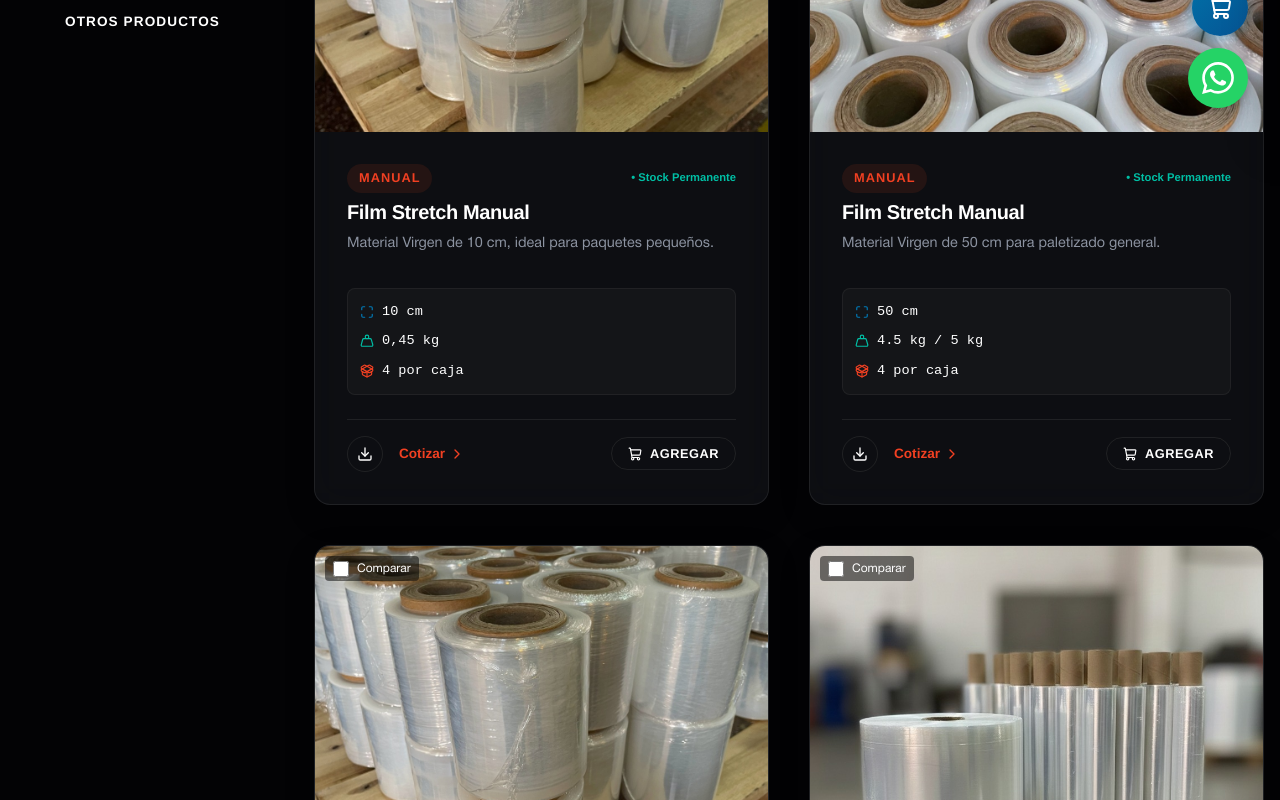
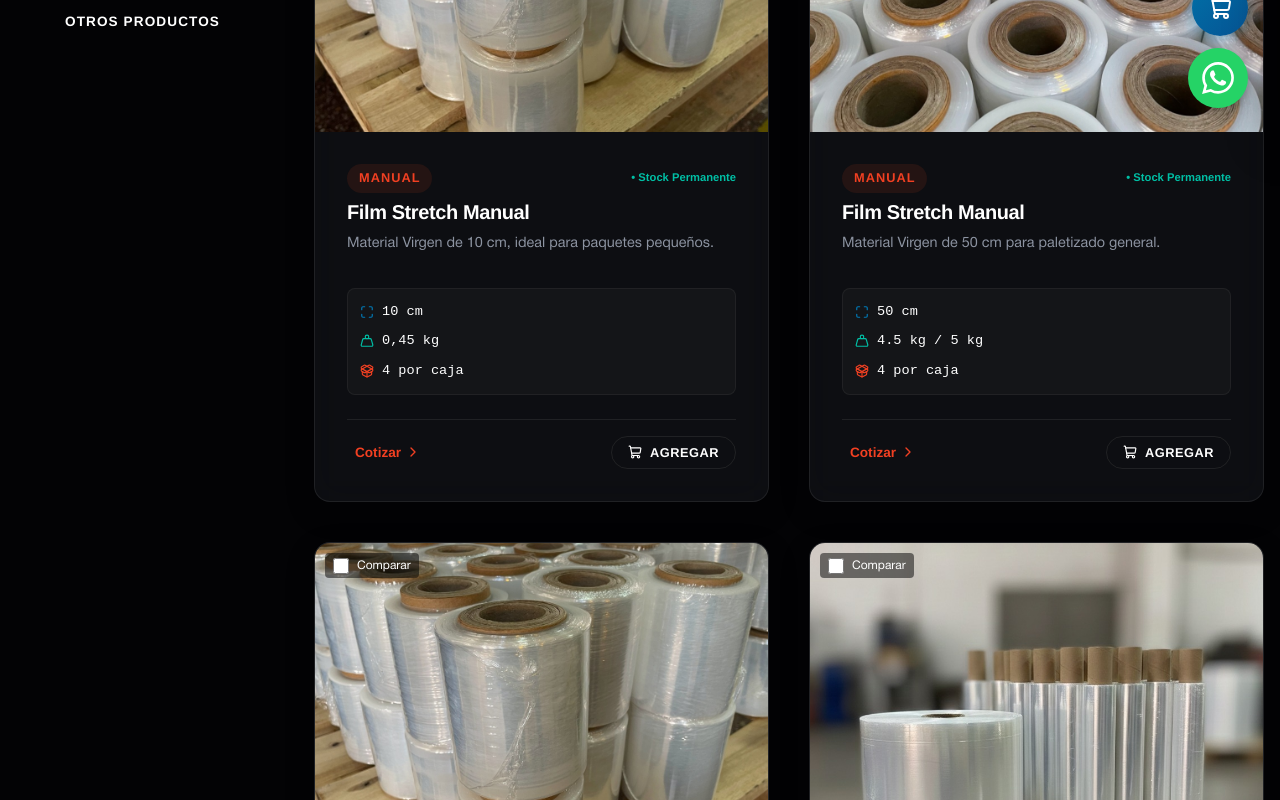
Before and after one commit to Manuelherrera22/Mad-Packaging, a React (Vite) app: page /productos in a window 1280 px wide. Shown: the part 660-1460 px from the top of the page. Built offline with nearby package versions, Linux system fonts and the light colour scheme.

Commit message:
feat: remove unsupported technical sheet pdf download buttons

```diff
--- a/src/components/ProductCard.jsx
+++ b/src/components/ProductCard.jsx
@@ -82,15 +82,7 @@ export default function ProductCard({ product, onQuickView, onToggleCompare, isC
         </div>
 
         <div style={{ borderTop: '1px solid var(--border-color)', paddingTop: '1rem', display: 'flex', justifyContent: 'space-between', alignItems: 'center' }}>
-          <div style={{ display: 'flex', gap: '0.5rem' }}>
-            <button
-              onClick={() => alert('La descarga de la ficha técnica no está disponible en esta demo.')}
-              title="Descargar Ficha Técnica (PDF)"
-              style={{ background: 'transparent', border: '1px solid var(--border-color)', color: 'var(--text-muted)', width: '36px', height: '36px', borderRadius: '50%', display: 'flex', alignItems: 'center', justifyContent: 'center', cursor: 'pointer' }}
-              className="hover-bg-secondary"
-            >
-              <svg xmlns="http://www.w3.org/2000/svg" width="16" height="16" viewBox="0 0 24 24" fill="none" stroke="currentColor" strokeWidth="2" strokeLinecap="round" strokeLinejoin="round"><path d="M21 15v4a2 2 0 0 1-2 2H5a2 2 0 0 1-2-2v-4"/><polyline points="7 10 12 15 17 10"/><line x1="12" x2="12" y1="15" y2="3"/></svg>
-            </button>
+          <div style={{ display: 'flex', gap: '0.5rem', alignItems: 'center' }}>
             <Link
               to="/contacto"
               state={{ prefillMessage: `Hola, me interesa cotizar el producto: ${product.title} (${product.medidas}). Por favor bríndeme más información.` }}
--- a/src/components/ProductQuickView.jsx
+++ b/src/components/ProductQuickView.jsx
@@ -1,6 +1,6 @@
 import { useState, useEffect } from 'react';
 import { createPortal } from 'react-dom';
-import { X, ShoppingCart, Check, Maximize, Weight, PackageOpen, Download } from 'lucide-react';
+import { X, ShoppingCart, Check, Maximize, Weight, PackageOpen } from 'lucide-react';
 import { useCart } from '../context/CartContext';
 import { Link } from 'react-router-dom';
 
@@ -108,10 +108,7 @@ export default function ProductQuickView({ product, onClose }) {
             </button>
           </div>
 
-          <div style={{ display: 'flex', justifyContent: 'space-between', borderTop: '1px solid var(--border-color)', paddingTop: '1.5rem' }}>
-            <button onClick={() => alert('La descarga de la ficha técnica no está disponible en esta demo.')} style={{ background: 'transparent', border: 'none', color: 'var(--text-muted)', display: 'flex', alignItems: 'center', gap: '0.5rem', cursor: 'pointer', fontSize: '0.9rem' }}>
-              <Download size={16} /> Descargar Especificaciones (PDF)
-            </button>
+          <div style={{ display: 'flex', justifyContent: 'flex-end', borderTop: '1px solid var(--border-color)', paddingTop: '1.5rem' }}>
             <Link
               to="/contacto"
               state={{ prefillMessage: `Hola, necesito cotizar ${quantity} unidad(es) de: ${product.title} (${product.medidas}).` }}
```
